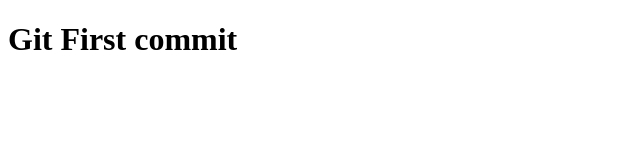
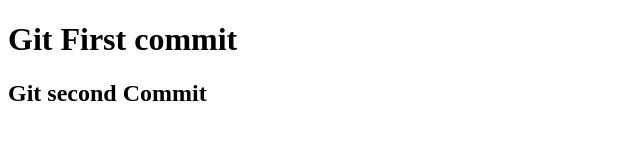
Before and after one commit to Athul-Kumar/practice-sample, a plain HTML site: page index.html in a window 1280 px wide. Shown: the whole page, without its empty margins (0-640 px from the left). Drawn offline with Linux system fonts and the light colour scheme.

Commit message:
second commit

```diff
--- a/index.html
+++ b/index.html
@@ -17,6 +17,7 @@
             <p class="browsehappy">You are using an <strong>outdated</strong> browser. Please <a href="#">upgrade your browser</a> to improve your experience.</p>
         <![endif]-->
         <h1>Git First commit</h1>
+        <h2>Git second Commit</h2>
 
         <script src="" async defer></script>
     </body>
```
